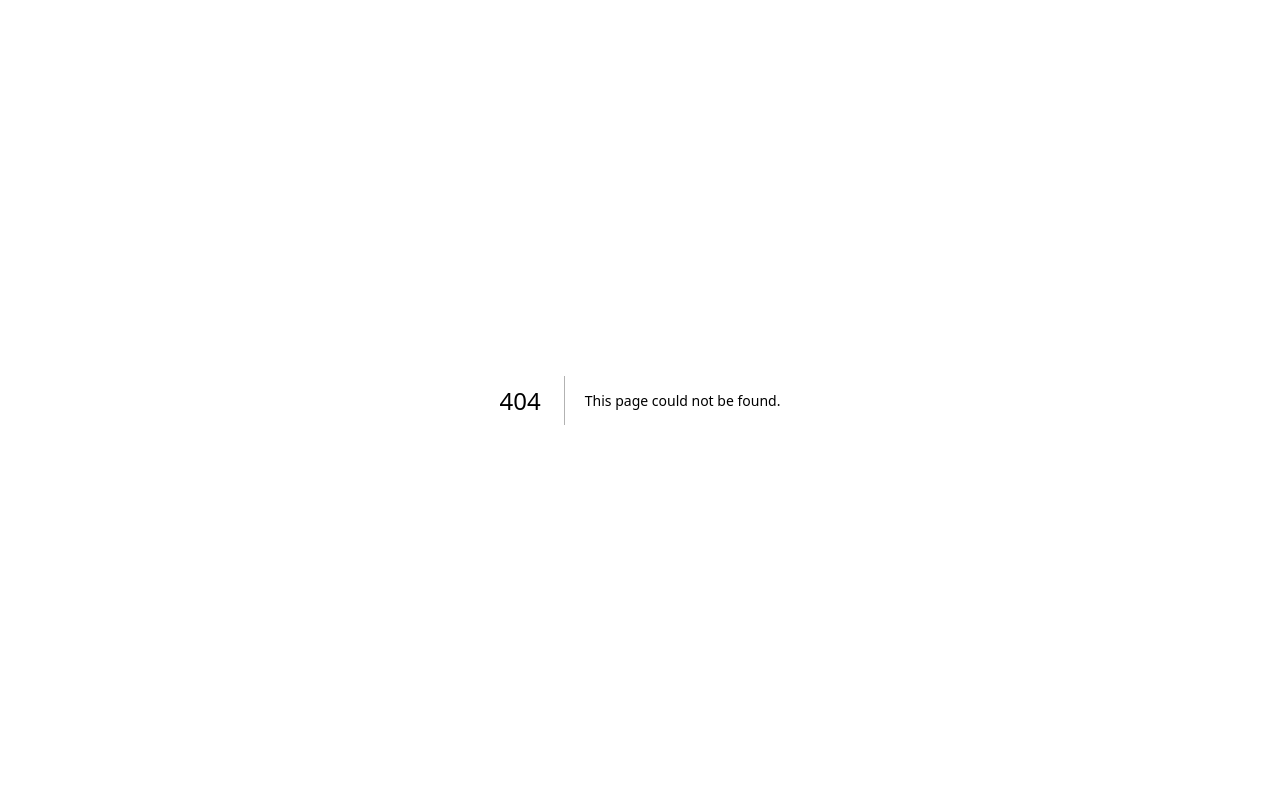
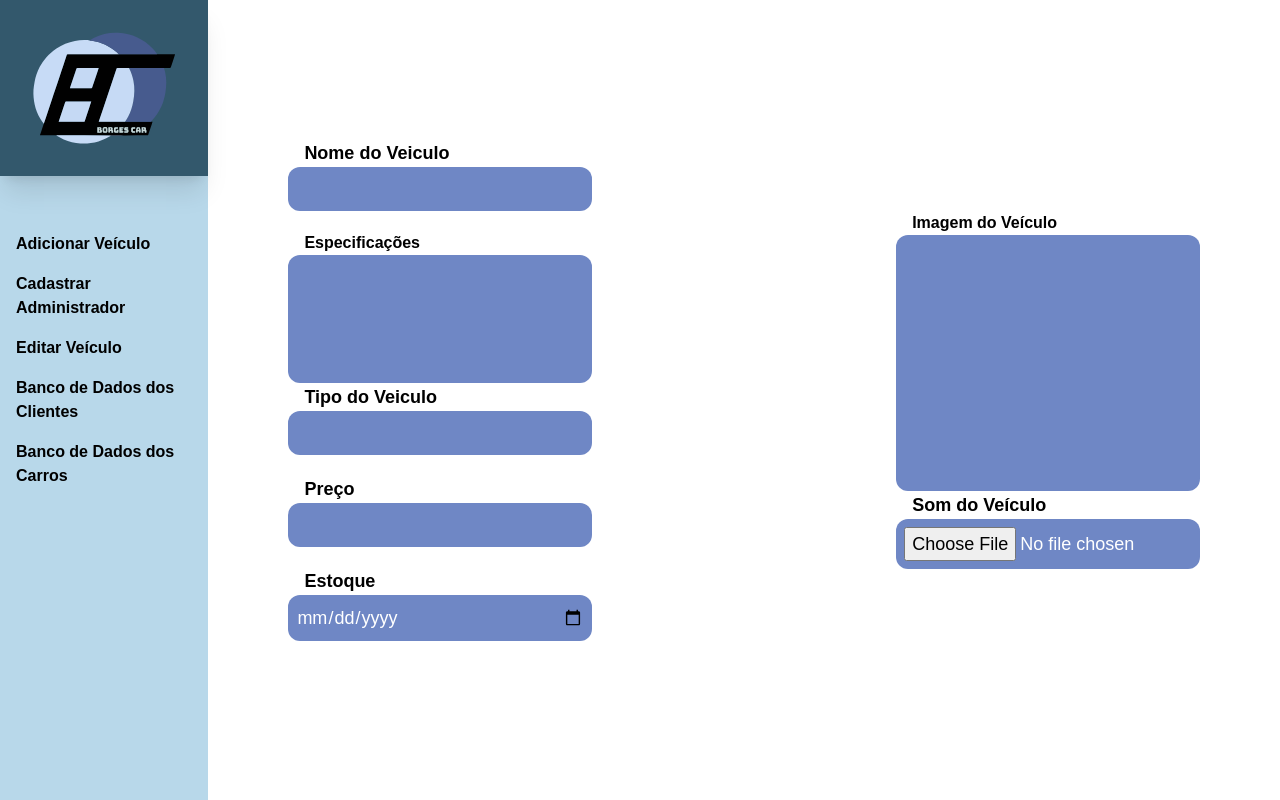
Before and after one commit to onlywillian/borgescar, a Next.js app: page /adm/novo-carro in a window 1280 px wide. Before the commit this address had no page. Built offline with nearby package versions, Linux system fonts and the light colour scheme.

Commit message:
Aside condicional redering

```diff
--- a/src/components/Aside.tsx
+++ b/src/components/Aside.tsx
@@ -1,9 +1,41 @@
 import Image from "next/image"
+import Link from "next/link"
+
+import { ReactNode } from "react"
 
 import logoImage from '../../public/logo-light.svg'
 
-export default function Aside({ children }: any) {
+interface AsideProps {
+    children?: ReactNode
+}
+
+export default function Aside({ children }: AsideProps) {
     return (
+        <>
+            { !children ?
+                <aside className="w-1/5 bg-aside-bg h-screen sticky flex flex-col gap-y-2">
+                    <div className="bg-[#33586C] py-8 flex align-center mb-8 shadow-xl">
+                        <Image src={logoImage} alt='logo' className="h-28"/>
+                    </div>
+                    <div className="p-4 flex flex-col gap-4">
+                        <Link href={'/adm/new-car'}>
+                            <h2 className="font-bold text-mg">Adicionar Veículo</h2>
+                        </Link>
+                        <Link href={'/adm/new-admin'}>
+                            <h2 className="font-bold text-mg">Cadastrar Administrador</h2>
+                        </Link>
+                        <Link href={'/adm/new-admin'}>
+                            <h2 className="font-bold text-mg">Editar Veículo</h2>
+                        </Link>
+                        <Link href={'/adm/new-admin'}>
+                            <h2 className="font-bold text-mg">Banco de Dados dos Clientes</h2>
+                        </Link>
+                        <Link href={'/adm/new-admin'}>
+                            <h2 className="font-bold text-mg">Banco de Dados dos Carros</h2>
+                        </Link>
+                    </div>
+                </aside>
+                :
                 <aside className="w-1/5 bg-aside-bg h-screen sticky flex flex-col gap-y-2">
                     <div className="bg-[#33586C] py-8 flex align-center mb-8 shadow-xl">
                         <Image src={logoImage} alt='logo' className="h-28"/>
@@ -12,5 +44,7 @@ export default function Aside({ children }: any) {
                         {children}
                     </div>
                 </aside>
+            }
+        </>
     )
 }
--- /dev/null
+++ b/src/pages/adm/editar-veiculo.tsx
@@ -0,0 +1,5 @@
+export default function EditVehicle() {
+    return (
+        <h1>Editar</h1>
+    )
+}
--- a/src/pages/adm/new-adm.tsx
+++ b/src/pages/adm/novo-adm.tsx
@@ -11,20 +11,7 @@ export default function NewAdm() {
                 <title>Novo Administrador</title>
             </Head>
             <main className="flex">
-                <Aside>
-                    <Link href={'/adm/new-car'}>
-                        <h2>Adicionar Veículo</h2>
-                    </Link>
-                    <Link href={'/adm/new-admin'}>
-                        <h2>Cadastrar Administrador</h2>
-                    </Link>
-                    <Link href={'/adm/new-admin'}>
-                        <h2>Editar Veículo</h2>
-                    </Link>
-                    <Link href={'/adm/new-admin'}>
-                        <h2>Banco de Dados dos Clientes</h2>
-                    </Link>
-                </Aside>
+                <Aside />
                 <div className="flex flex-col p-20 items-center w-full">
                         <Input
                             id="tipo-veiculo"
--- a/src/pages/adm/new-car.tsx
+++ b/src/pages/adm/novo-carro.tsx
@@ -11,20 +11,7 @@ export default function NewCar() {
                 <title>Novo Carro</title>
             </Head>
             <main className="flex">
-                <Aside>
-                    <Link href={'/adm/new-car'}>
-                        <h2 className="font-bold text-mg">Adicionar Veículo</h2>
-                    </Link>
-                    <Link href={'/adm/new-admin'}>
-                        <h2 className="font-bold text-mg">Cadastrar Administrador</h2>
-                    </Link>
-                    <Link href={'/adm/new-admin'}>
-                        <h2 className="font-bold text-mg">Editar Veículo</h2>
-                    </Link>
-                    <Link href={'/adm/new-admin'}>
-                        <h2 className="font-bold text-mg">Banco de Dados dos Clientes</h2>
-                    </Link>
-                </Aside>
+                <Aside />
                 <div className="flex p-20 justify-between w-full">
                     <div className="flex flex-col justify-center w-1/3">
                         <Input
```
Lines whose indentation alone changed are shown as unchanged.
